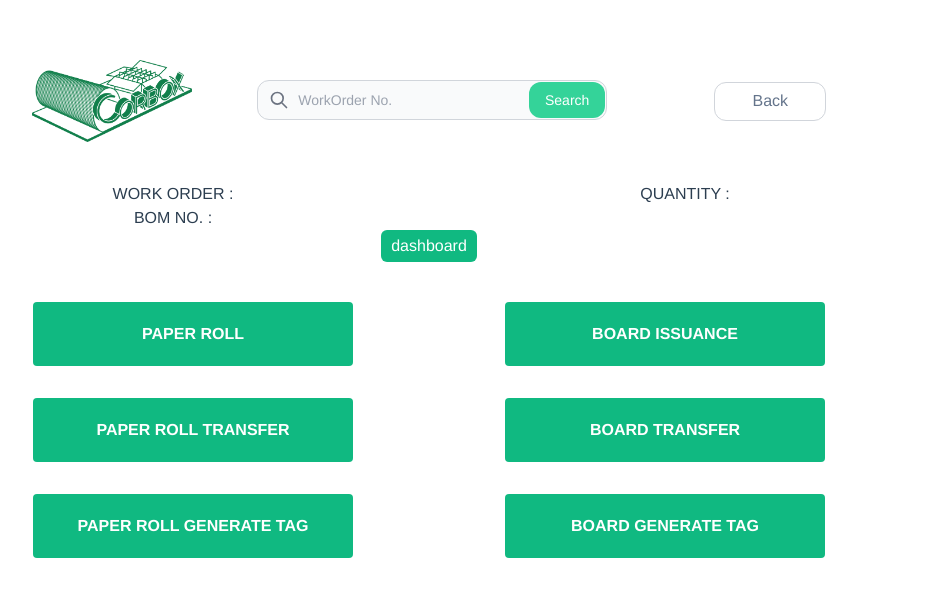
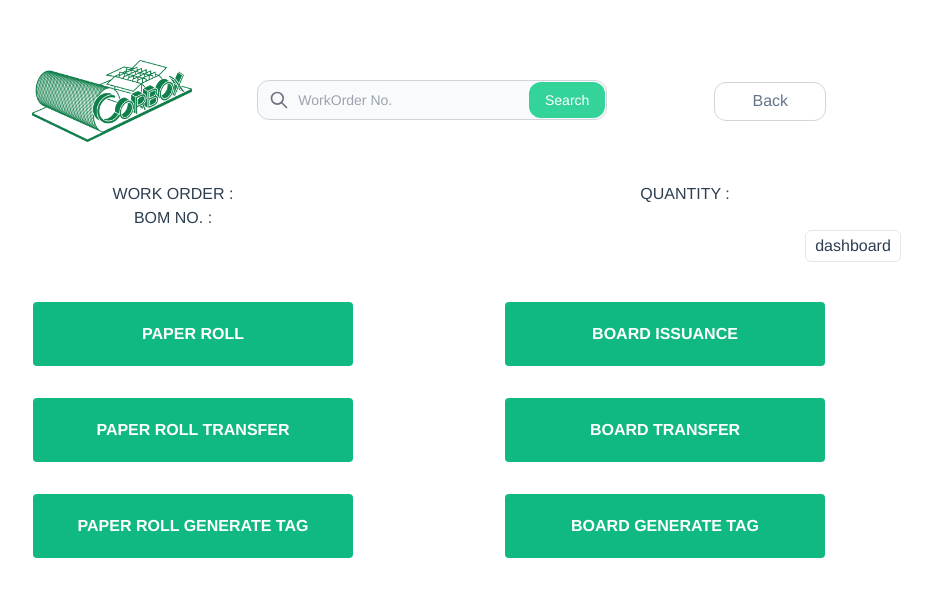
Before and after one commit to jairusqt/corbox-production, a Vue app: page /index in a window 1280 px wide. Shown: the top 596 px of the page, without its empty margins (211-1143 px from the left). Built offline with nearby package versions, Linux system fonts and the light colour scheme; the HTML template or start-up script is replaced by a standard one.

Commit message:
dashboard button adjust

```diff
--- a/src/view/Main.vue
+++ b/src/view/Main.vue
@@ -10,11 +10,12 @@ import Search from '../components/searchWorkOrder.vue'
             <label class="uppercase">Quantity :</label>
             <label class="uppercase">bom no. :</label>
         </div>
+
+        <div class="flex justify-end">
         <router-link to="/dashBoard">
-        <div>
-          <button class="bg-emerald-500 text-white w-24 h-8 rounded-md">dashboard</button>
+          <button class="border w-24 h-8 rounded-md mr-10">dashboard</button>
+        </router-link>
         </div>
-        </router-link>
             <div class="grid grid-cols-2 col-span-2 mt-10 px-10">
             <div class="flex justify-center">
               <div class="mb-8">
```
